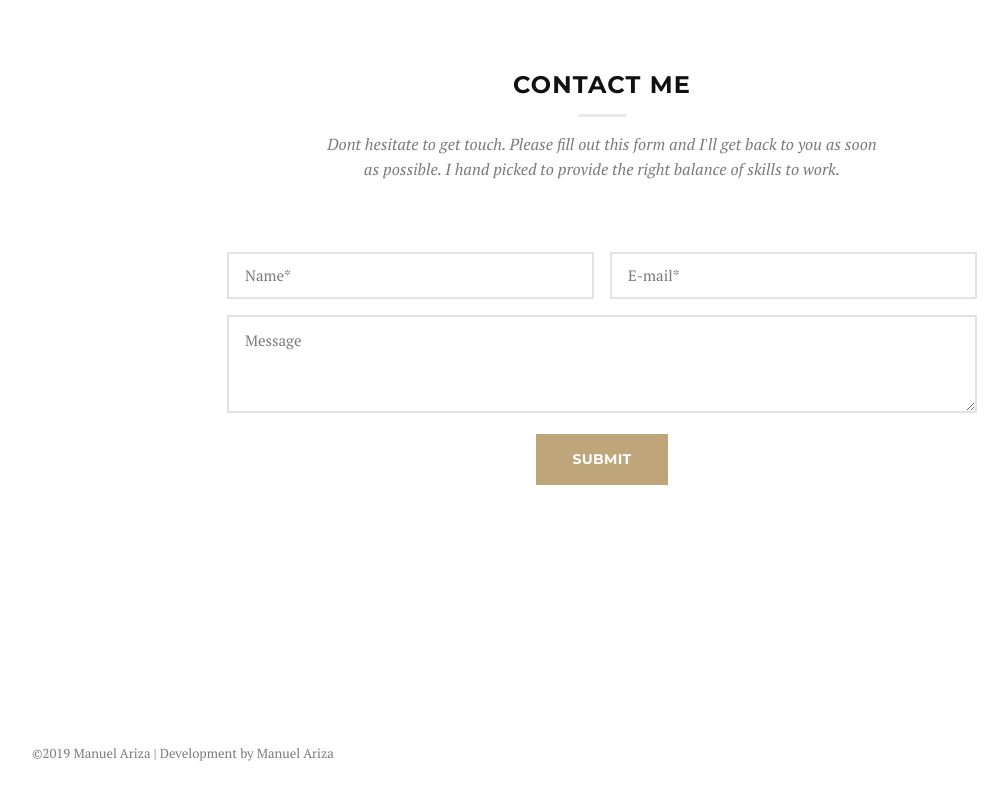
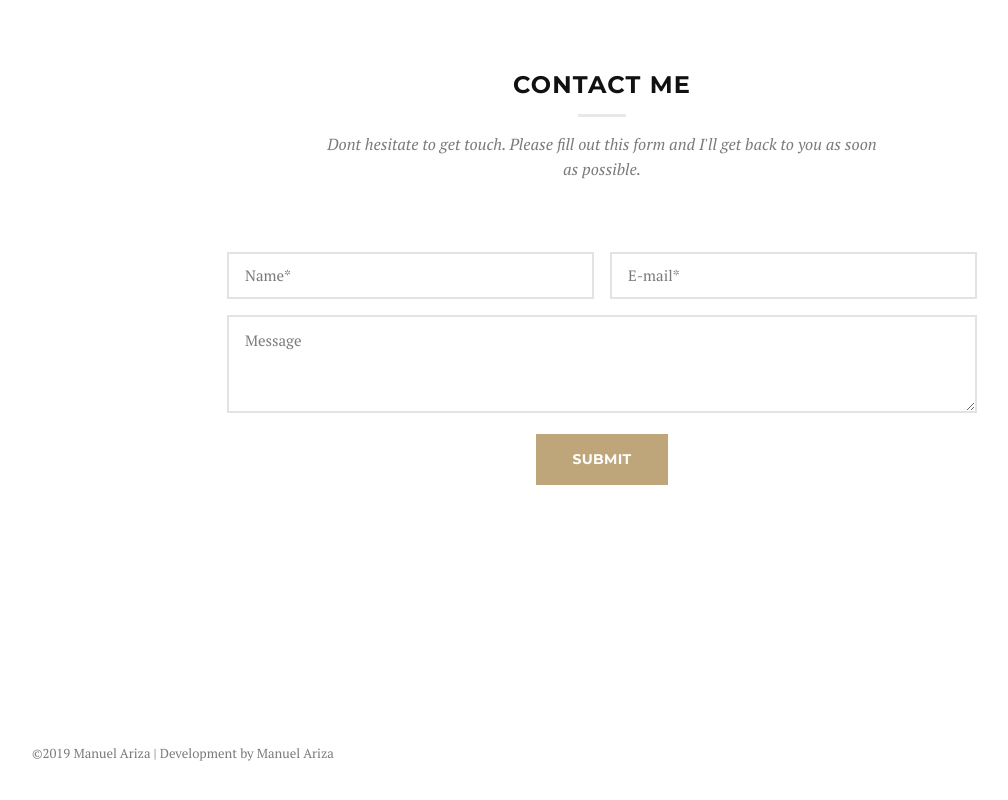
Before and after one commit to manuariza/portfolio, a plain HTML site: page index.html in a window 1280 px wide. Shown: the part 1497-2297 px from the top of the page, without its empty margins (38-1046 px from the left). Drawn offline with Linux system fonts and the light colour scheme.

Commit message:
Final commit

```diff
--- a/index.html
+++ b/index.html
@@ -191,7 +191,7 @@
         <div class="row heading">
           <div class="col-md-6 col-md-offset-3 text-center">
             <h2 class="text-center bottom-line">Contact Me</h2>
-            <p class="subheading"> Dont hesitate to get touch. Please fill out this form and I'll get back to you as soon as possible. I hand picked to provide the right balance of skills to work.</p>
+            <p class="subheading"> Dont hesitate to get touch. Please fill out this form and I'll get back to you as soon as possible.</p>
           </div>
         </div>
 
```
